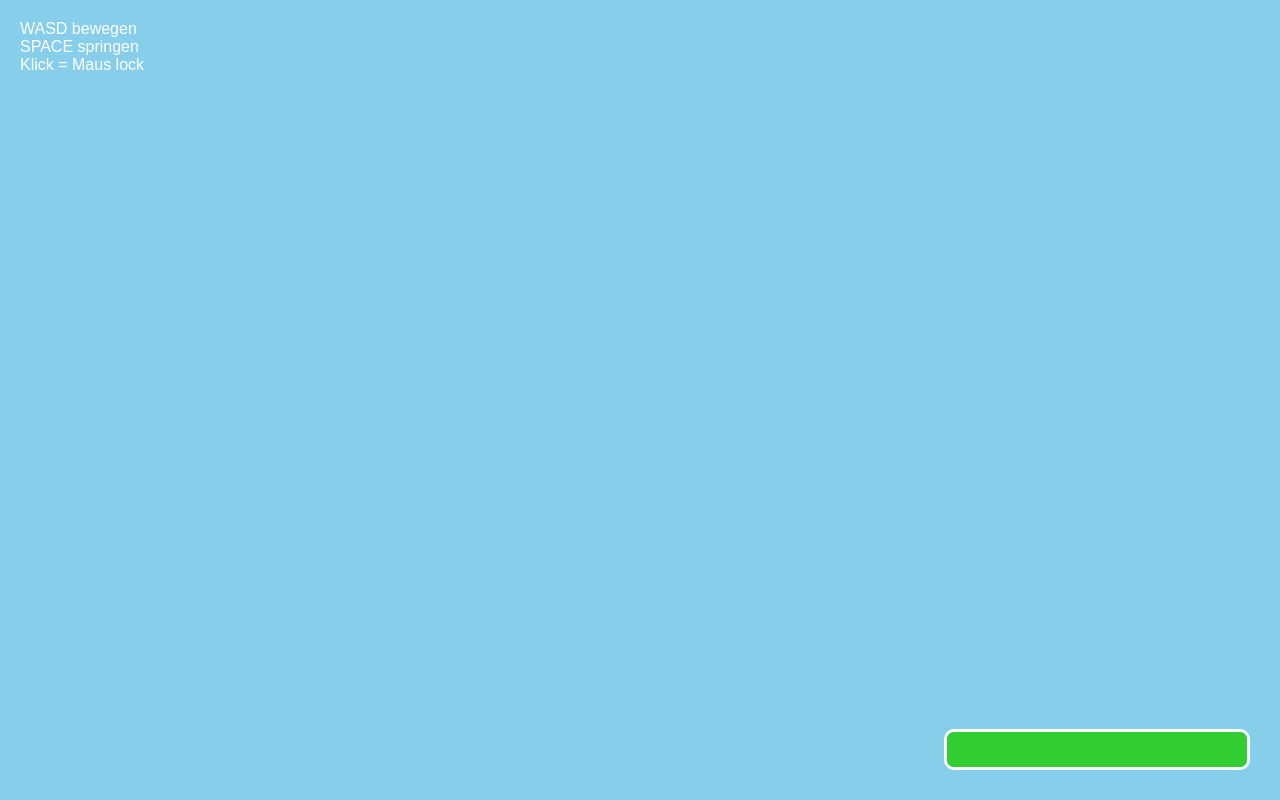
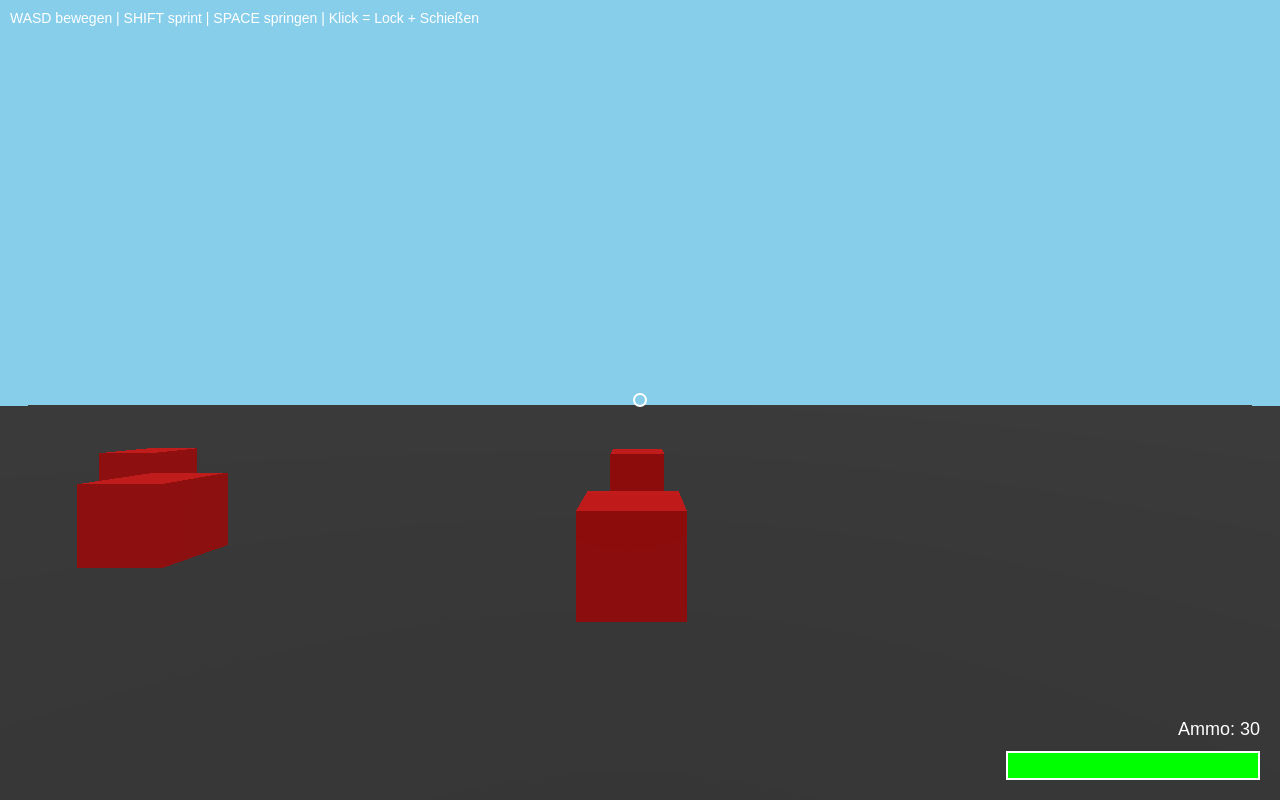
Before and after one commit to 08152/GZX, a website: page game.html in a window 1280 px wide. Drawn offline with nearby package versions, Linux system fonts and the light colour scheme; animation ran at ten frames a second.

Commit message:
Update game.html

```diff
--- a/game.html
+++ b/game.html
@@ -1,272 +1,369 @@
 <!DOCTYPE html>
 <html>
-
 <head>
-
 <meta charset="UTF-8">
-<title>Battle X FPS Feel</title>
+<title>Battle X FPS ULTIMATE</title>
 
 <style>
-
 body{
 margin:0;
 overflow:hidden;
 background:black;
+font-family:Arial;
 }
 
 canvas{display:block;}
 
-#info{
+#hud{
 position:absolute;
-top:20px;
-left:20px;
+top:10px;
+left:10px;
 color:white;
-font-family:Arial;
-z-index:5;
+z-index:10;
+font-size:14px;
 }
 
 #healthBox{
 position:absolute;
-right:30px;
-bottom:30px;
-width:300px;
-height:35px;
+right:20px;
+bottom:20px;
+width:250px;
+height:25px;
 background:#222;
-border:3px solid white;
-border-radius:10px;
-overflow:hidden;
+border:2px solid white;
 }
 
-#healthBar{
+#health{
+width:100%;
 height:100%;
-width:100%;
-background:limegreen;
-transition:0.1s;
+background:lime;
 }
 
+#ammo{
+position:absolute;
+right:20px;
+bottom:60px;
+color:white;
+font-size:18px;
+}
+
+#crosshair{
+position:absolute;
+left:50%;
+top:50%;
+width:10px;
+height:10px;
+transform:translate(-50%,-50%);
+border:2px solid white;
+border-radius:50%;
+}
 </style>
 
 </head>
 
 <body>
 
-<div id="info">
-WASD bewegen<br>
-SPACE springen<br>
-Klick = Maus lock
+<div id="hud">
+WASD bewegen | SHIFT sprint | SPACE springen | Klick = Lock + Schießen
 </div>
 
-<div id="healthBox">
-<div id="healthBar"></div>
-</div>
+<div id="crosshair"></div>
+
+<div id="ammo">Ammo: 30</div>
+
+<div id="healthBox"><div id="health"></div></div>
 
 <script src="https://cdn.jsdelivr.net/npm/three@0.160.0/build/three.min.js"></script>
 
 <script>
 
-
-// ======================
-// BASIC SETUP
-// ======================
-
+// =========================
+// SCENE
+// =========================
 const scene = new THREE.Scene();
 scene.background = new THREE.Color(0x87ceeb);
 
-const camera = new THREE.PerspectiveCamera(
-75,
-innerWidth/innerHeight,
-0.1,
-100000
-);
+const camera = new THREE.PerspectiveCamera(75,innerWidth/innerHeight,0.1,10000);
 
 const renderer = new THREE.WebGLRenderer();
-renderer.setSize(innerWidth, innerHeight);
+renderer.setSize(innerWidth,innerHeight);
 document.body.appendChild(renderer.domElement);
 
-const light = new THREE.DirectionalLight(0xffffff, 4);
-light.position.set(0,1000,0);
+// LIGHT
+const light = new THREE.DirectionalLight(0xffffff,2);
+light.position.set(100,200,100);
 scene.add(light);
 
+// =========================
+// FLOOR
+// =========================
+const floorGeo = new THREE.BoxGeometry(1000,1,1000);
+const floorMat = new THREE.MeshStandardMaterial({color:0x444444});
+const floor = new THREE.Mesh(floorGeo,floorMat);
+floor.position.y = -1;
+scene.add(floor);
 
-// ======================
+// =========================
 // PLAYER
-// ======================
-
+// =========================
 const player = new THREE.Object3D();
 scene.add(player);
-
-player.position.set(0,455,0);
 player.add(camera);
 camera.position.y = 2;
 
+// spawn
+player.position.set(0,2,5);
 
-// ======================
-// PHYSICS (FPS FEEL)
-// ======================
+// =========================
+// MOVEMENT PHYSICS
+// =========================
+let velocity = new THREE.Vector3();
+let direction = new THREE.Vector3();
 
-let velocity = new THREE.Vector3();   // X Z movement
-let velocityY = 0;                    // Y movement
+let speed = 0.12;
+let sprintSpeed = 0.22;
+let friction = 0.85;
 
-let acceleration = 0.25;
-let friction = 0.85;  // wichtig für "sliding feel"
-let gravity = 0.04;
+let gravity = 0.03;
+let velocityY = 0;
 
 let canJump = false;
 
+// camera bob
+let bob = 0;
 
-// ======================
-// HEALTH
-// ======================
+// =========================
+// INPUT
+// =========================
+let keys = {};
 
+document.addEventListener("keydown",(e)=>{
+keys[e.key.toLowerCase()] = true;
+
+if(e.code === "Space" && canJump){
+velocityY = 0.8;
+canJump = false;
+}
+});
+
+document.addEventListener("keyup",(e)=>{
+keys[e.key.toLowerCase()] = false;
+});
+
+// mouse
+let rotX = 0;
+let rotY = 0;
+
+document.body.onclick = ()=>document.body.requestPointerLock();
+
+document.addEventListener("mousemove",(e)=>{
+if(document.pointerLockElement){
+rotY -= e.movementX * 0.002;
+rotX -= e.movementY * 0.002;
+rotX = Math.max(-1.4,Math.min(1.4,rotX));
+player.rotation.y = rotY;
+camera.rotation.x = rotX;
+}
+});
+
+// =========================
+// HEALTH / UI
+// =========================
 let health = 100;
-const hp = document.getElementById("healthBar");
+const healthBar = document.getElementById("health");
 
 function damage(v){
 health -= v;
 if(health < 0) health = 0;
-hp.style.width = health + "%";
+healthBar.style.width = health + "%";
+if(health <= 0) respawn();
+}
 
-if(health <= 0){
+function respawn(){
+player.position.set(0,2,5);
 health = 100;
-hp.style.width = "100%";
-respawn();
+healthBar.style.width = "100%";
+}
+
+// =========================
+// WEAPON
+// =========================
+let ammo = 30;
+let maxAmmo = 30;
+let reloadTime = false;
+
+const ammoUI = document.getElementById("ammo");
+
+function shoot(){
+if(reloadTime) return;
+if(ammo <= 0) return;
+
+ammo--;
+ammoUI.innerText = "Ammo: " + ammo;
+
+raycastShoot();
+}
+
+document.addEventListener("mousedown",shoot);
+
+function reload(){
+reloadTime = true;
+setTimeout(()=>{
+ammo = maxAmmo;
+ammoUI.innerText = "Ammo: " + ammo;
+reloadTime = false;
+},1200);
+}
+
+document.addEventListener("keydown",(e)=>{
+if(e.key === "r") reload();
+});
+
+// =========================
+// ENEMIES
+// =========================
+let enemies = [];
+
+function spawnEnemy(x,z){
+const geo = new THREE.BoxGeometry(2,2,2);
+const mat = new THREE.MeshStandardMaterial({color:0xff0000});
+const mesh = new THREE.Mesh(geo,mat);
+
+mesh.position.set(x,1,z);
+scene.add(mesh);
+
+enemies.push({
+mesh:mesh,
+hp:3
+});
+}
+
+for(let i=0;i<10;i++){
+spawnEnemy((Math.random()-0.5)*50, (Math.random()-0.5)*50);
+}
+
+// =========================
+// SHOOTING (RAYCAST)
+// =========================
+const raycaster = new THREE.Raycaster();
+
+function raycastShoot(){
+
+raycaster.setFromCamera(new THREE.Vector2(0,0),camera);
+
+const hits = raycaster.intersectObjects(enemies.map(e=>e.mesh));
+
+if(hits.length > 0){
+const hit = hits[0].object;
+
+const enemy = enemies.find(e=>e.mesh === hit);
+
+if(enemy){
+enemy.hp--;
+
+enemy.mesh.material.color.set(0xffff00);
+
+setTimeout(()=>{
+enemy.mesh.material.color.set(0xff0000);
+},100);
+
+if(enemy.hp <= 0){
+scene.remove(enemy.mesh);
+enemies = enemies.filter(e=>e !== enemy);
+}
+}
 }
 }
 
-function respawn(){
-player.position.set(0,455,0);
-velocity.set(0,0,0);
-velocityY = 0;
+// =========================
+// UPDATE ENEMIES AI
+// =========================
+function updateEnemies(){
+for(let e of enemies){
+let dir = new THREE.Vector3();
+dir.subVectors(player.position,e.mesh.position);
+dir.y = 0;
+dir.normalize();
+
+e.mesh.position.addScaledVector(dir,0.02);
+
+// damage if close
+if(e.mesh.position.distanceTo(player.position) < 2){
+damage(1);
+}
+}
 }
 
+// =========================
+// MOVEMENT
+// =========================
+function updateMovement(){
 
-// ======================
-// MOUSE CONTROL
-// ======================
+direction.set(0,0,0);
 
-let rx = 0;
-let ry = 0;
+if(keys.w) direction.z -= 1;
+if(keys.s) direction.z += 1;
+if(keys.a) direction.x -= 1;
+if(keys.d) direction.x += 1;
 
-document.body.onclick = () => {
-document.body.requestPointerLock();
-};
+direction.normalize();
+direction.applyAxisAngle(new THREE.Vector3(0,1,0),player.rotation.y);
 
-document.onmousemove = (e) => {
+let currentSpeed = keys.shift ? sprintSpeed : speed;
 
-if(document.pointerLockElement){
+velocity.x += direction.x * currentSpeed;
+velocity.z += direction.z * currentSpeed;
 
-ry -= e.movementX * 0.002;
-rx -= e.movementY * 0.002;
-
-rx = Math.max(-1.5, Math.min(1.5, rx));
-
-camera.rotation.x = rx;
-player.rotation.y = ry;
-
-}
-
-};
-
-
-// ======================
-// INPUT
-// ======================
-
-let keys = {};
-
-document.onkeydown = (e) => {
-
-keys[e.key.toLowerCase()] = true;
-
-if(e.code === "Space" && canJump){
-velocityY = 1.2;
-canJump = false;
-}
-
-};
-
-document.onkeyup = (e) => {
-keys[e.key.toLowerCase()] = false;
-};
-
-
-// ======================
-// UPDATE LOOP
-// ======================
-
-function update(){
-
-// direction input
-let dir = new THREE.Vector3();
-
-if(keys.w) dir.z -= 1;
-if(keys.s) dir.z += 1;
-if(keys.a) dir.x -= 1;
-if(keys.d) dir.x += 1;
-
-dir.normalize();
-
-// rotate to player direction
-dir.applyAxisAngle(
-new THREE.Vector3(0,1,0),
-player.rotation.y
-);
-
-
-// acceleration (FEEL CONTROL)
-velocity.x += dir.x * acceleration;
-velocity.z += dir.z * acceleration;
-
-
-// friction (sliding feel)
 velocity.x *= friction;
 velocity.z *= friction;
 
-
-// apply movement
 player.position.x += velocity.x;
 player.position.z += velocity.z;
-
-
 
 // gravity
 velocityY -= gravity;
 player.position.y += velocityY;
 
-
-// ground check (spawn only for now)
-if(
-player.position.y <= 455 &&
-Math.abs(player.position.x) < 120 &&
-Math.abs(player.position.z) < 120
-){
-player.position.y = 455;
+// ground
+if(player.position.y <= 2){
+player.position.y = 2;
 velocityY = 0;
 canJump = true;
 }
-
-
-// fall reset
-if(player.position.y < -600){
-damage(20);
-respawn();
 }
 
+// =========================
+// CAMERA BOB
+// =========================
+function updateBob(){
+if(direction.length() > 0.1 && canJump){
+bob += 0.2;
+camera.position.y = 2 + Math.sin(bob) * 0.05;
+}else{
+camera.position.y = 2;
+}
 }
 
-
-// ======================
+// =========================
 // LOOP
-// ======================
-
+// =========================
 function animate(){
 requestAnimationFrame(animate);
-update();
+
+updateMovement();
+updateEnemies();
+updateBob();
+
 renderer.render(scene,camera);
 }
 
 animate();
 
+window.addEventListener("resize",()=>{
+camera.aspect = innerWidth/innerHeight;
+camera.updateProjectionMatrix();
+renderer.setSize(innerWidth,innerHeight);
+});
 
 </script>
 
```
